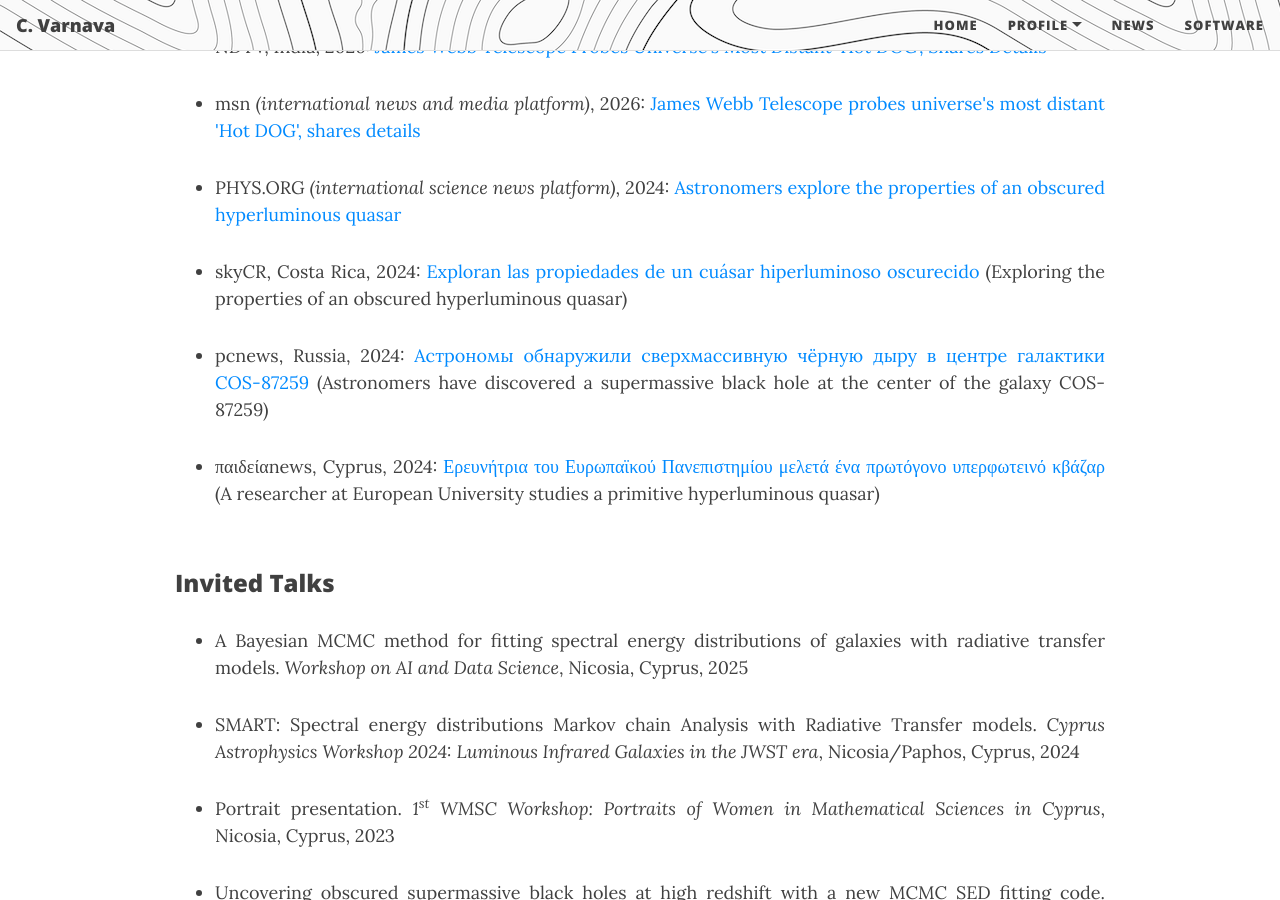
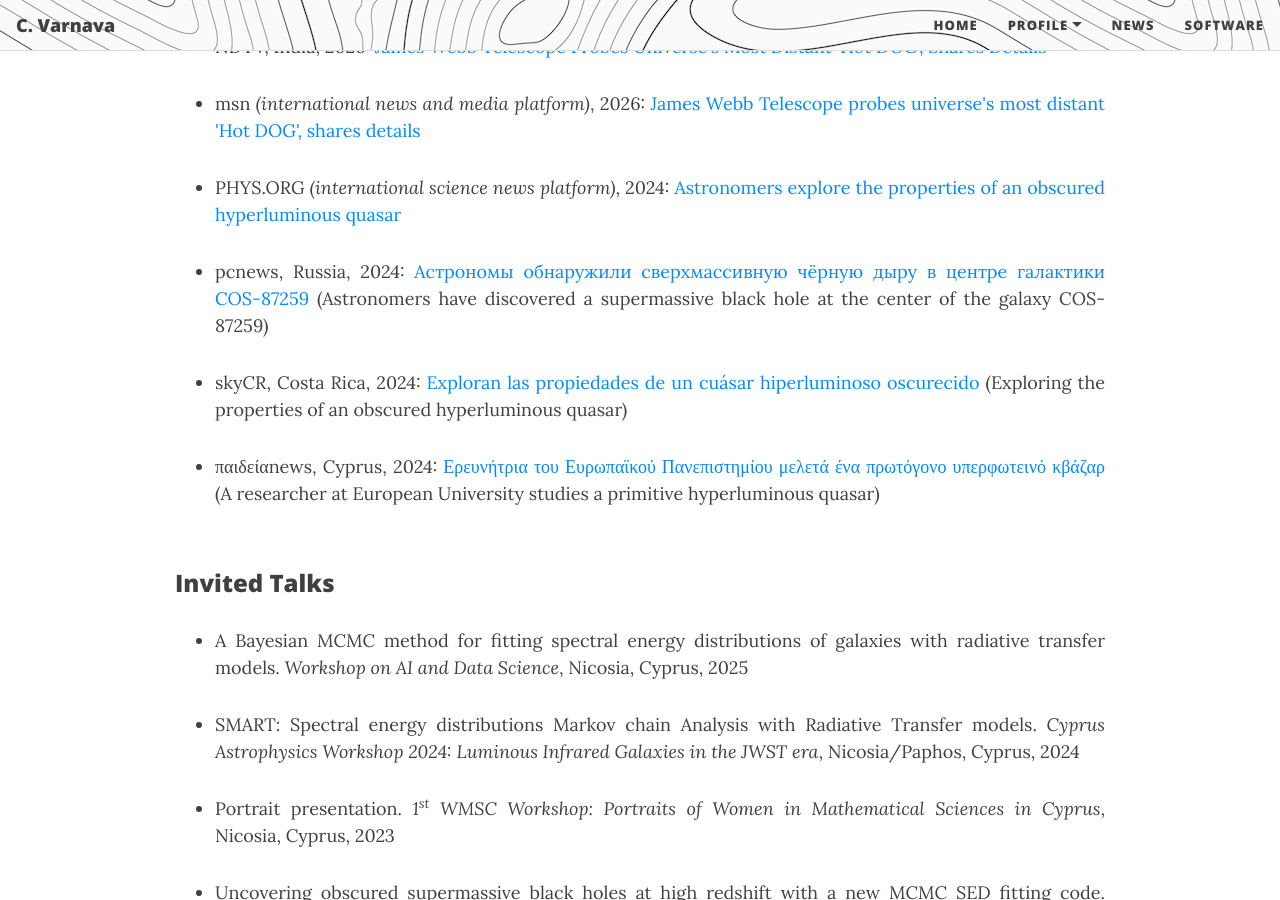
Before and after one commit to ch-var/ch-var.github.io, a Jekyll site: the page built from CV.html, in a window 1280 px wide and 900 px high, scrolled down 4690 px. Built offline with Jekyll 4.4.1, drawn with Linux system fonts in a browser that asks for light colours; formulas are drawn with MathJax 3.

Commit message:
Update CV.html

```diff
--- a/CV.html
+++ b/CV.html
@@ -132,9 +132,9 @@ mathjax: true
 <p></p>
 <li class="responsive-margin">PHYS.ORG <i>(international science news platform)</i>, 2024: <a href="https://phys.org/news/2024-10-astronomers-explore-properties-obscured-hyperluminous.html">Astronomers explore the properties of an obscured hyperluminous quasar</a></li>
 <p></p>
+<li class="responsive-margin">pcnews, Russia, 2024: <a href="https://pcnews.ru/news/astronomy_obnaruzili_sverhmassivnuu_cernuu_dyru_v_centre_galaktiki_cos_87259-1530160.html#gsc.tab=0">Астрономы обнаружили сверхмассивную чёрную дыру в центре галактики COS-87259</a> (Astronomers have discovered a supermassive black hole at the center of the galaxy COS-87259)</li>
+<p></p>
 <li class="responsive-margin">skyCR, Costa Rica, 2024: <a href="https://skycr.org/2024/10/21/exploran-las-propiedades-de-un-cuasar-hiperluminoso-oscurecido/">Exploran las propiedades de un cuásar hiperluminoso oscurecido</a> (Exploring the properties of an obscured hyperluminous quasar)</li>
-<p></p>
-<li class="responsive-margin">pcnews, Russia, 2024: <a href="https://pcnews.ru/news/astronomy_obnaruzili_sverhmassivnuu_cernuu_dyru_v_centre_galaktiki_cos_87259-1530160.html#gsc.tab=0">Астрономы обнаружили сверхмассивную чёрную дыру в центре галактики COS-87259</a> (Astronomers have discovered a supermassive black hole at the center of the galaxy COS-87259)</li>
 <p></p>
 <li class="responsive-margin">παιδείαnews, Cyprus, 2024: <a href="https://paideia-news.com/ereynitria-toy-eyropaikoy-panepistimioy-meleta-ena-protogono-yperfoteino-kbazar">Ερευνήτρια του Ευρωπαϊκού Πανεπιστημίου μελετά ένα πρωτόγονο υπερφωτεινό κβάζαρ</a> (A researcher at European University studies a primitive hyperluminous quasar)</li>
 </ul>
```
